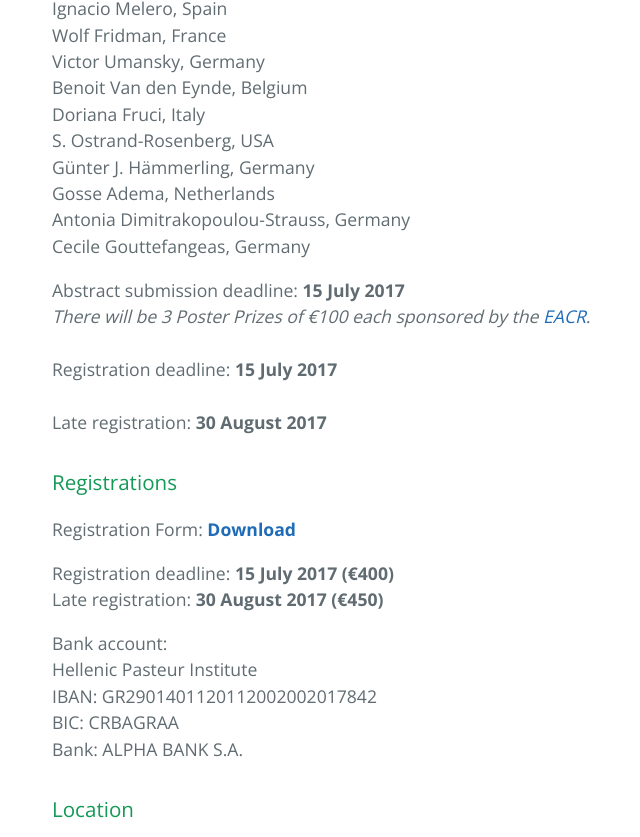
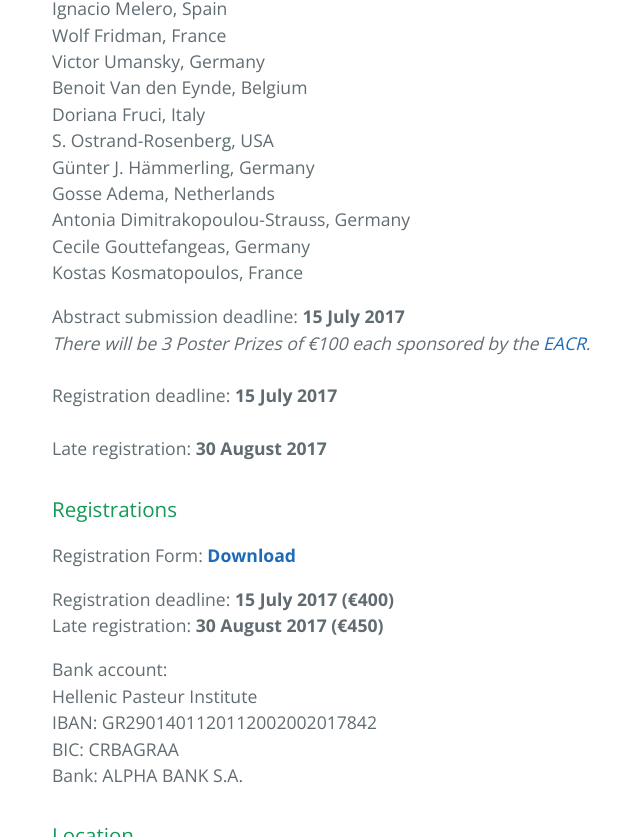
Before and after one commit to moodmosaic/pivac17, a Jekyll site: the page index.html, which Jekyll copies as it is, in a window 1280 px wide and 900 px high, scrolled down 2753 px, cut to the strip 0-837 px from the top of the window. Shown: the whole strip, without its empty margins (172-812 px from the left). Built offline with Jekyll 4.4.1, drawn with Linux system fonts in a browser that asks for light colours.

Commit message:
Add Kostas Kosmatopoulos as a speaker.

```diff
--- a/index.html
+++ b/index.html
@@ -99,6 +99,8 @@ Gosse Adema, Netherlands
 Antonia Dimitrakopoulou-Strauss, Germany
 <br>
 Cecile Gouttefangeas, Germany
+<br>
+Kostas Kosmatopoulos, France
 </p>
 
 <p>Abstract submission deadline: <b>15 July 2017</b>
```
